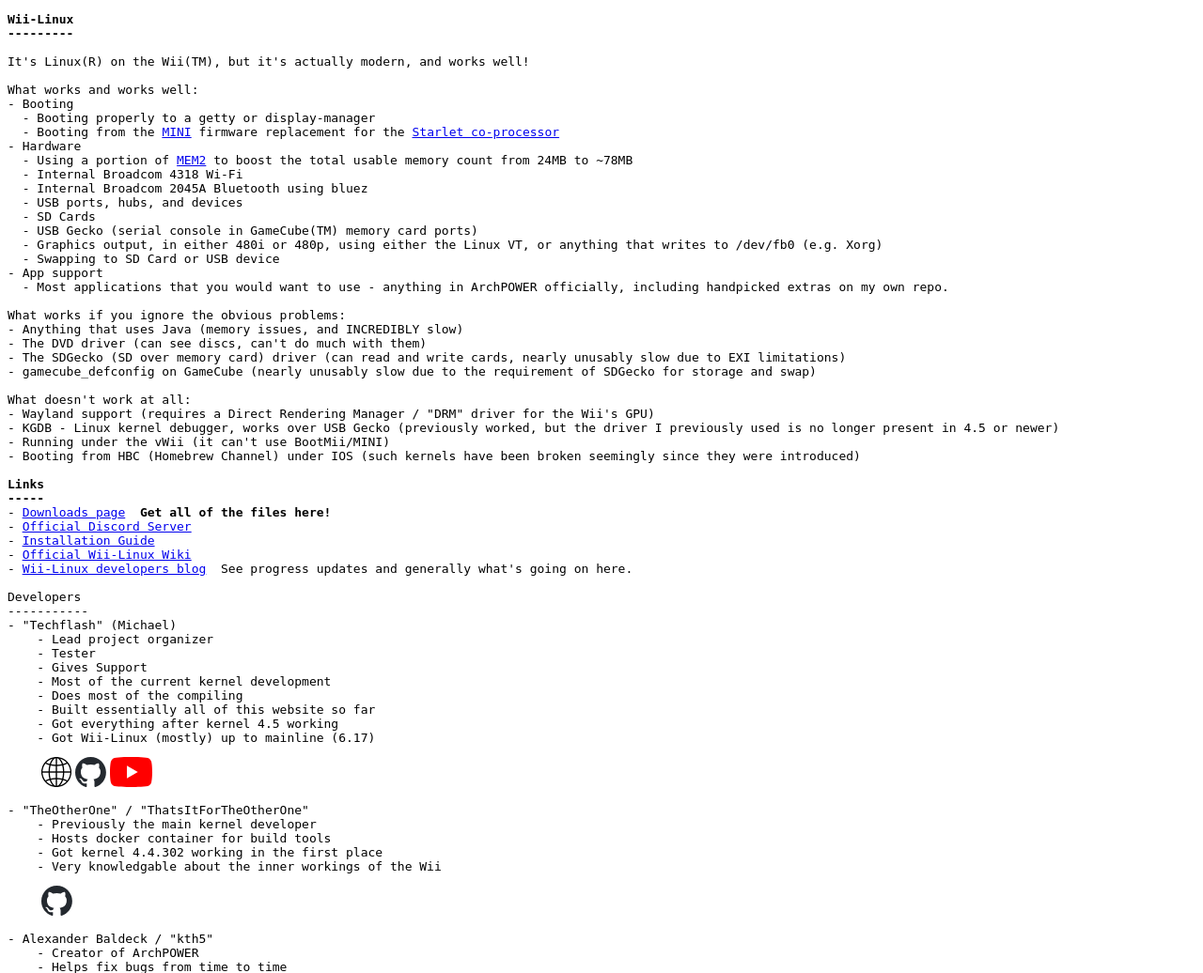
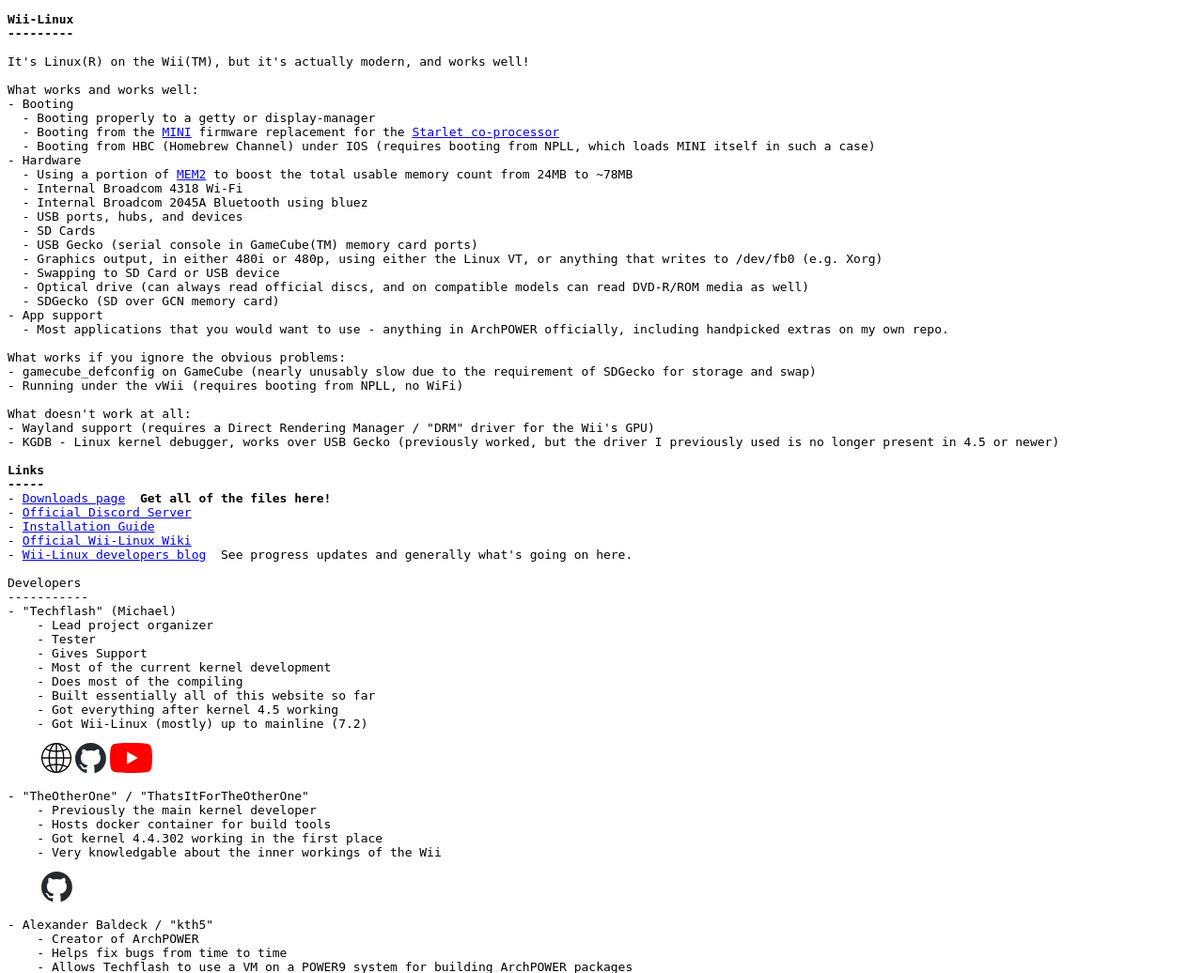
Before and after one commit to Wii-Linux/www, a PHP site: page / in a window 1280 px wide. Shown: the top 1036 px of the page at 94% size. Run offline with PHP 8.4, Linux system fonts and the light colour scheme.

Commit message:
Update working list

```diff
--- a/site/mainPage.php
+++ b/site/mainPage.php
@@ -32,6 +32,7 @@ What works and works well:
 - Booting
   - Booting properly to a getty or display-manager
   - Booting from the <a href=https://wiibrew.org/wiki/MINI>MINI</a> firmware replacement for the <a href=https://wiibrew.org/wiki/Hardware/Starlet>Starlet co-processor</a>
+  - Booting from HBC (Homebrew Channel) under IOS (requires booting from NPLL, which loads MINI itself in such a case)
 - Hardware
   - Using a portion of <a href=https://wiibrew.org/wiki/Memory_map>MEM2</a> to boost the total usable memory count from 24MB to ~78MB
   - Internal Broadcom 4318 Wi-Fi
@@ -41,20 +42,18 @@ What works and works well:
   - USB Gecko (serial console in GameCube(TM) memory card ports)
   - Graphics output, in either 480i or 480p, using either the Linux VT, or anything that writes to /dev/fb0 (e.g. Xorg)
   - Swapping to SD Card or USB device
+  - Optical drive (can always read official discs, and on compatible models can read DVD-R/ROM media as well)
+  - SDGecko (SD over GCN memory card)
 - App support
   - Most applications that you would want to use - anything in ArchPOWER officially, including handpicked extras on my own repo.
 
 What works if you ignore the obvious problems:
-- Anything that uses Java (memory issues, and INCREDIBLY slow)
-- The DVD driver (can see discs, can't do much with them)
-- The SDGecko (SD over memory card) driver (can read and write cards, nearly unusably slow due to EXI limitations)
 - gamecube_defconfig on GameCube (nearly unusably slow due to the requirement of SDGecko for storage and swap)
+- Running under the vWii (requires booting from NPLL, no WiFi)
 
 What doesn't work at all:
 - Wayland support (requires a Direct Rendering Manager / "DRM" driver for the Wii's GPU)
 - KGDB - Linux kernel debugger, works over USB Gecko (previously worked, but the driver I previously used is no longer present in 4.5 or newer)
-- Running under the vWii (it can't use BootMii/MINI)
-- Booting from HBC (Homebrew Channel) under IOS (such kernels have been broken seemingly since they were introduced)
 
 <b>Links</b>
 <b>-----</b>
@@ -74,7 +73,7 @@ Developers
     - Does most of the compiling
     - Built essentially all of this website so far
     - Got everything after kernel 4.5 working
-    - Got Wii-Linux (mostly) up to mainline (6.17)
+    - Got Wii-Linux (mostly) up to mainline (7.2)
 </pre>
 &nbsp;&nbsp;&nbsp;&nbsp;&nbsp;&nbsp;&nbsp;&nbsp;
 <a href="https://techflash.site"><img src="/icons/web_32x32.png" alt="Globe icon"></a>
```
